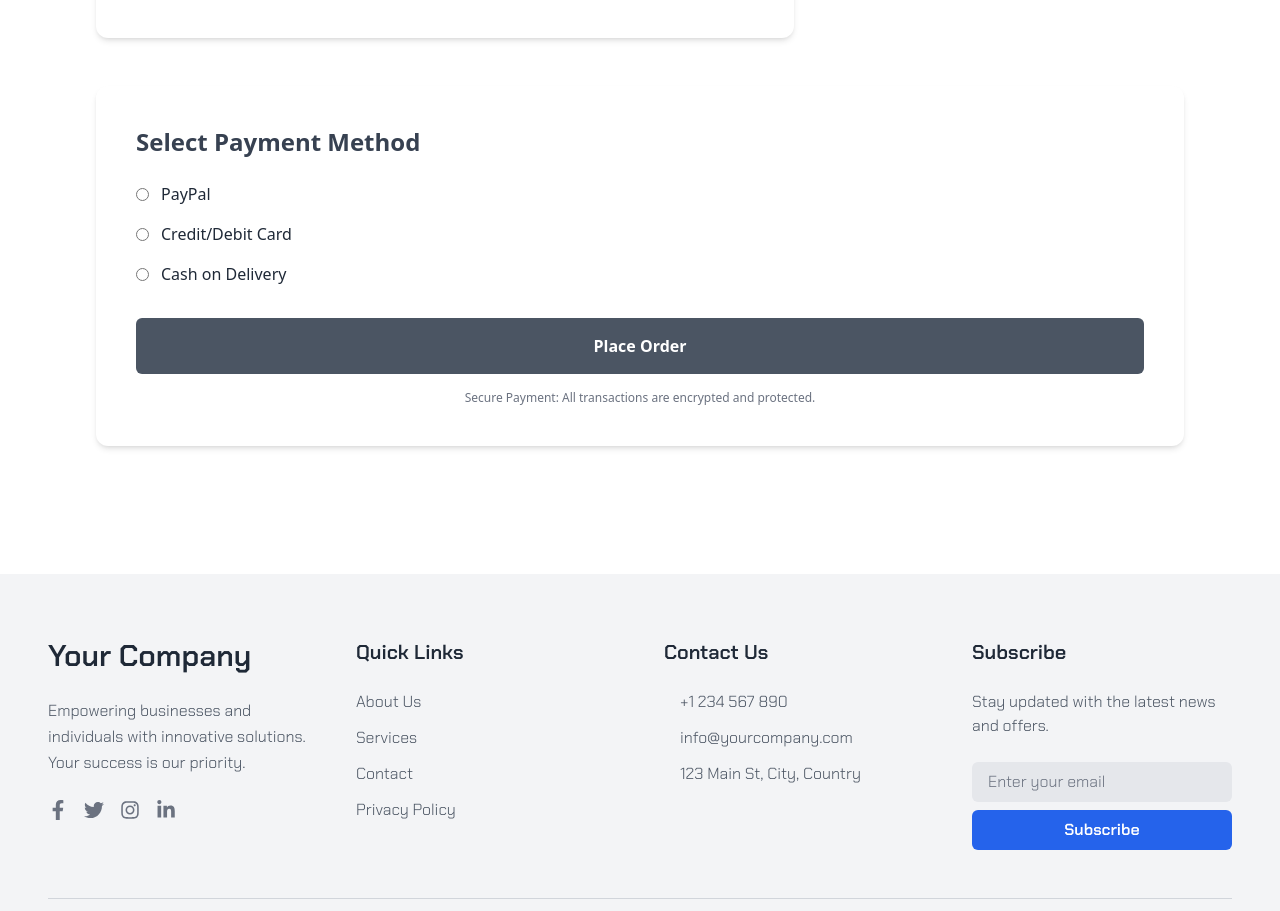
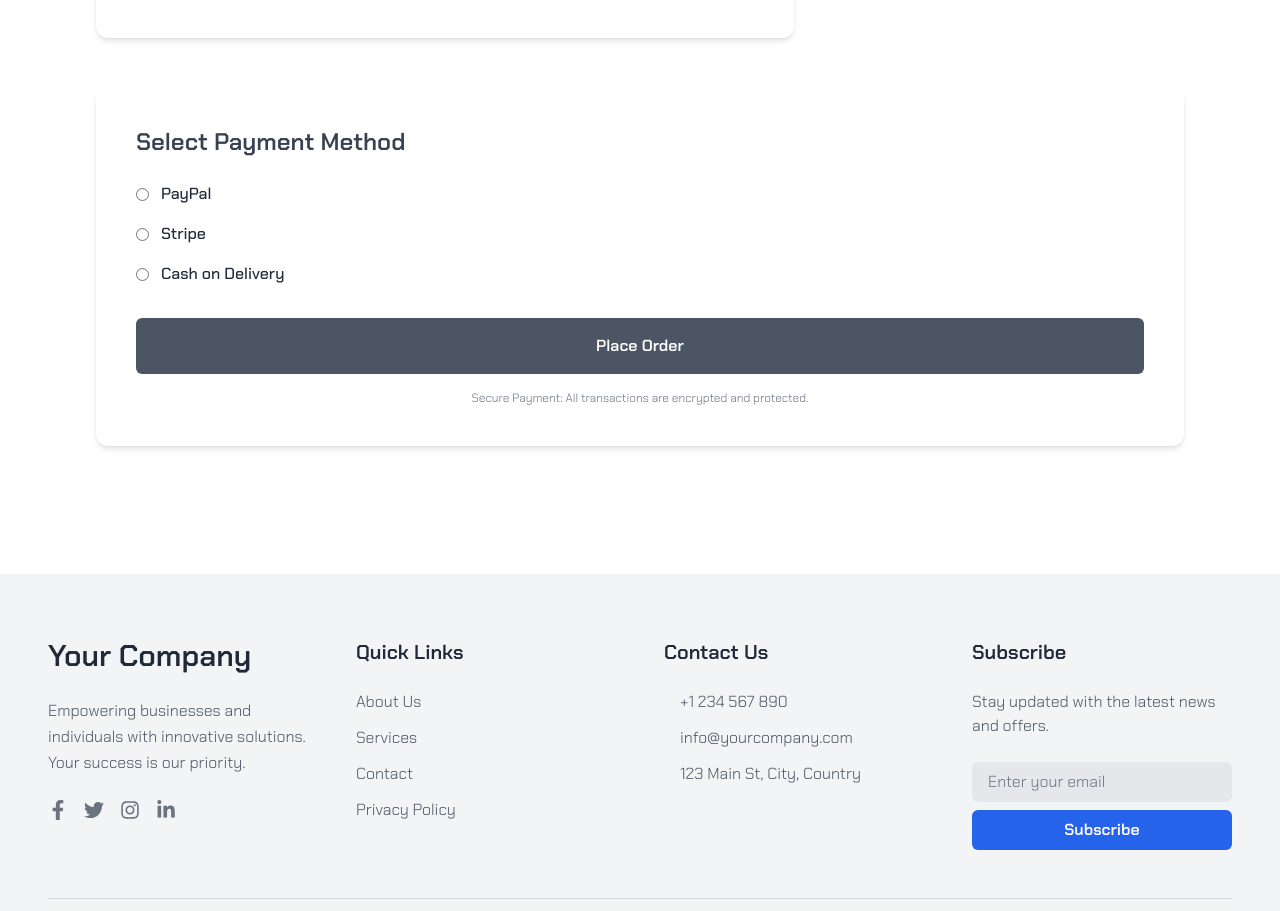
Before and after one commit to Mmy2000/aviato-react, a React (Vite) app: page /checkout in a window 1280 px wide. Shown: the part 944-1855 px from the top of the page. Built offline with nearby package versions, Linux system fonts and the light colour scheme; no server answers; sample sign-in values are in the browser's storage.

Commit message:
fix some issue

```diff
--- a/src/components/Checkout.jsx
+++ b/src/components/Checkout.jsx
@@ -3,7 +3,7 @@ import { motion } from "framer-motion";
 
 const Checkout = () => {
   return (
-    <div className="container mx-auto px-4 py-12 font-sans transition-colors duration-500">
+    <div className="container mx-auto px-4 py-12  transition-colors duration-500">
       <h1 className="text-4xl font-bold text-center text-gray-800 dark:text-gray-100 mb-10">
         Checkout
       </h1>
@@ -159,7 +159,7 @@ const Checkout = () => {
               name="payment_method"
               className="mr-3 focus:ring-blue-600"
             />
-            <span className="font-medium">Credit/Debit Card</span>
+            <span className="font-medium">Stripe</span>
           </label>
           <label className="flex items-center cursor-pointer text-gray-800 dark:text-gray-200">
             <input
```
